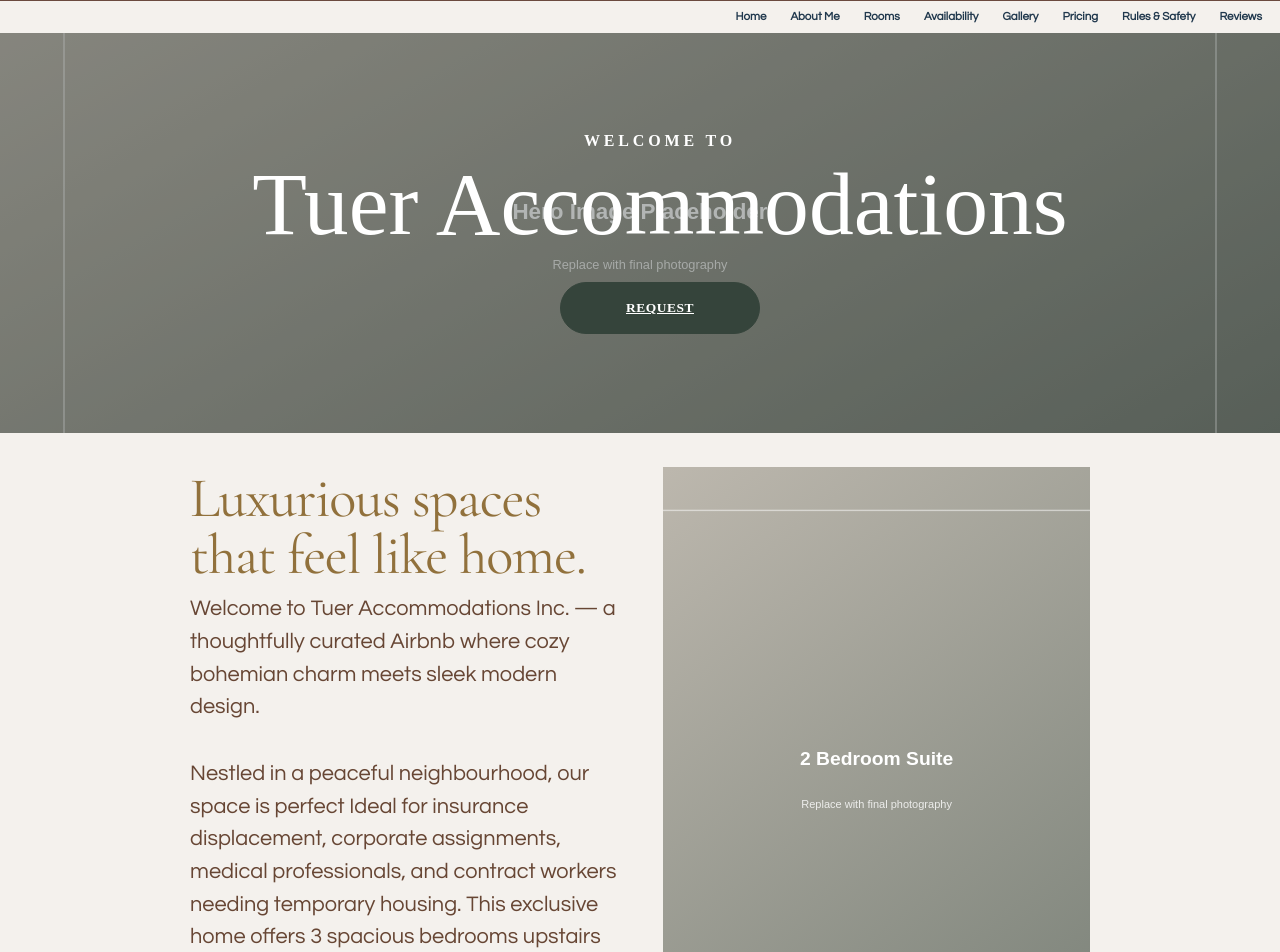
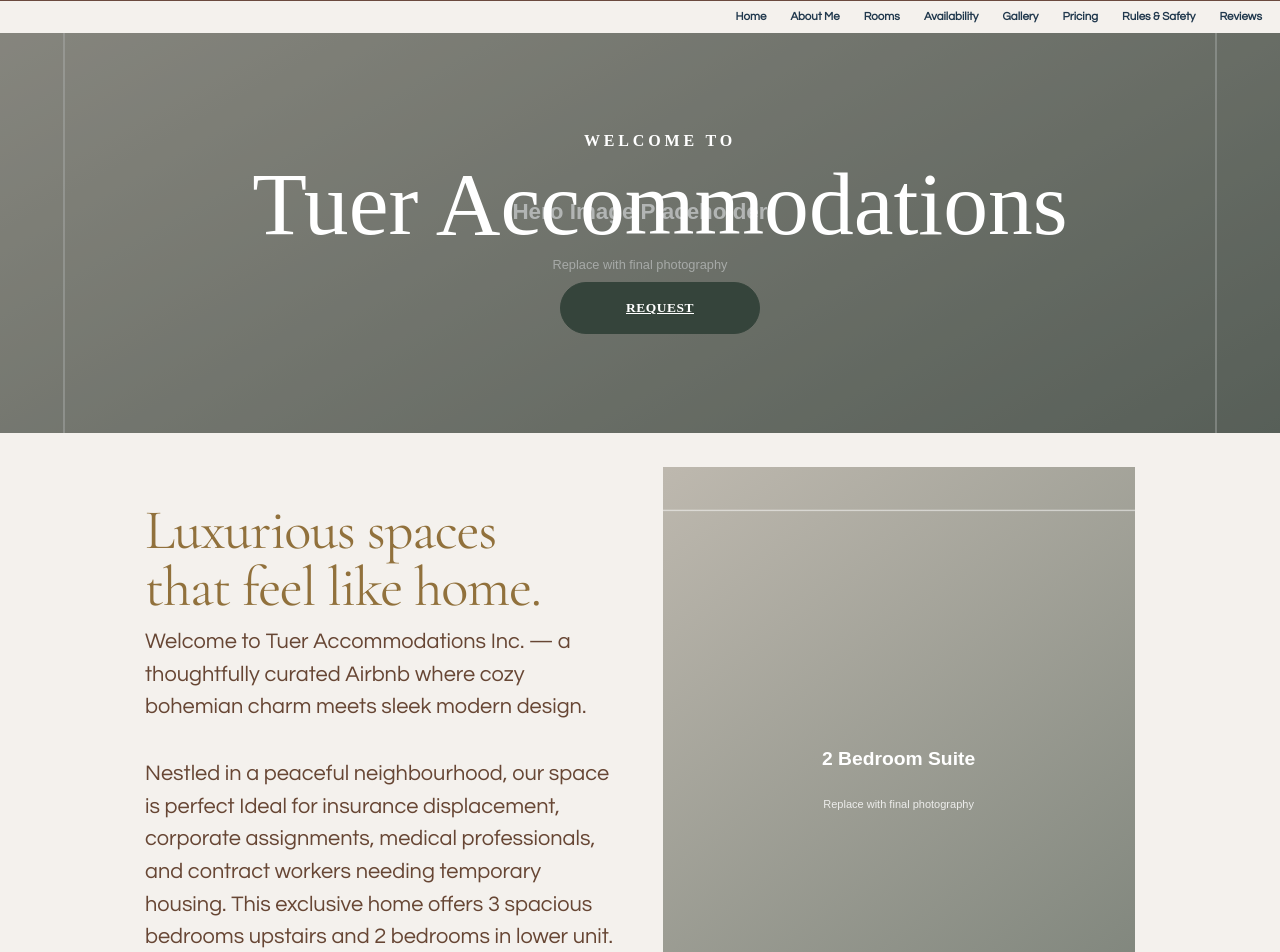
Before and after one commit to Fauxbear95/tuer-accomodations, a React (Vite) app: page / in a window 1280 px wide. Shown: the top 952 px of the page. Built offline with nearby package versions, Linux system fonts and the light colour scheme.

Commit message:
Widen desktop content column

```diff
--- a/src/styles/layout.css
+++ b/src/styles/layout.css
@@ -8,10 +8,28 @@
     padding-right: 0;
   }
 
+  .intro-grid,
+  .about-host-container,
+  .rooms-panel,
+  .amenities-container,
+  .availability-heading,
+  .availability-calendar-panel,
+  .little-extras-layout,
+  .unit-gallery-block,
+  .unit-gallery-upper-lower-living-spaces,
+  .pricing-container,
+  .rules-safety-container,
   main > section:not(.hero) > .container {
-    width: 900px;
-    max-width: 900px;
+    width: min(calc(100% - 40px), 990px);
+    max-width: 990px;
     margin-left: auto;
     margin-right: auto;
   }
+
+  .amenities-top,
+  .amenities-bottom,
+  .pricing-panel {
+    width: 100%;
+    max-width: 100%;
+  }
 }
```
